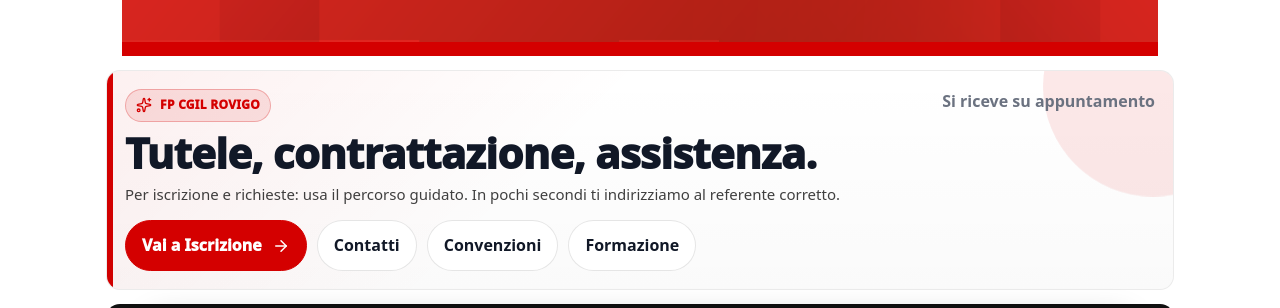
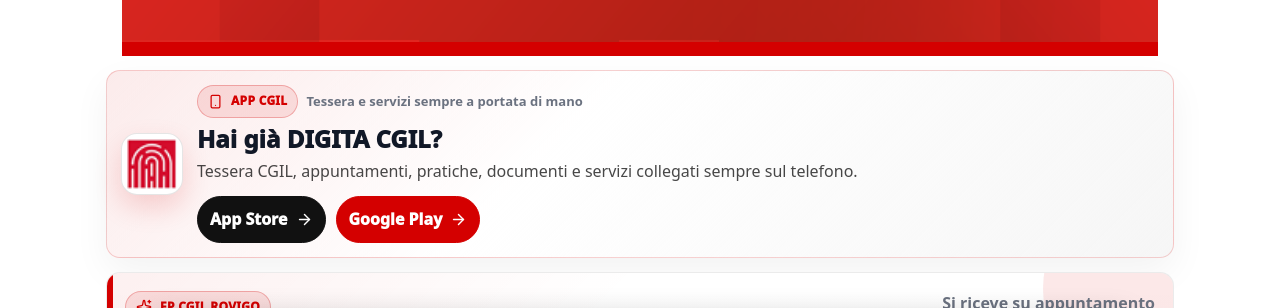
Before and after one commit to pasqualebrenga/fpcgilrovigo-web, a Next.js app: page / in a window 1280 px wide. Shown: the part 293-601 px from the top of the page. Built offline with nearby package versions, Linux system fonts and the light colour scheme; no server answers.

Commit message:
Aggiunge card DIGITA CGIL

```diff
--- a/app/api/chat/route.ts
+++ b/app/api/chat/route.ts
@@ -11,6 +11,9 @@ type ChatMessage = {
 
 const MODEL = process.env.OPENAI_MODEL || "gpt-5-mini";
 const MAX_MESSAGES = 8;
+const DIGITA_APP_STORE_URL = "https://apps.apple.com/it/app/digita-cgil/id1457216187";
+const DIGITA_PLAY_STORE_URL = "https://play.google.com/store/apps/details?id=it.digitacgil.app&hl=it";
+const DIGITA_SITE_URL = "https://www.digitacgil.it/";
 
 const SYSTEM_PROMPT = `
 Sei Quadrato Rosso, l'assistente digitale di FP CGIL Rovigo.
@@ -139,8 +142,12 @@ async function fallbackAnswer(messages: ChatMessage[]) {
     return formatConventionAnswer(conventionMatches);
   }
 
-  if (last.includes("iscriv") || last.includes("tessera")) {
+  if (last.includes("iscriv")) {
     return `Per iscriverti puoi partire da /iscrizione: il percorso ti indirizza al referente più adatto. Se preferisci parlare con la sede, chiama ${officialContacts.phone} oppure scrivi a ${officialContacts.email}.`;
+  }
+
+  if (normalizedLast.includes("digita") || normalizedLast.includes("app cgil") || normalizedLast.includes("tessera") || normalizedLast.includes("inca") || normalizedLast.includes("caaf")) {
+    return `Per tessera digitale, pratiche, documenti, appuntamenti e servizi collegati puoi usare DIGITA CGIL. Sito ufficiale: ${DIGITA_SITE_URL} App Store: ${DIGITA_APP_STORE_URL} Google Play: ${DIGITA_PLAY_STORE_URL}`;
   }
 
   if (normalizedLast.includes("news") || normalizedLast.includes("notizie") || normalizedLast.includes("novita") || normalizedLast.includes("ultime")) {
--- a/app/page.tsx
+++ b/app/page.tsx
@@ -9,6 +9,7 @@ import {
   MapPin,
   Sparkles,
   Dot,
+  Smartphone,
 } from "lucide-react";
 import { getFpHomepageNews, fpSources } from "../lib/fpnews";
 
@@ -16,6 +17,9 @@ import { getFpHomepageNews, fpSources } from "../lib/fpnews";
 export const revalidate = 86400;
 
 const FP_RED = "#d40000";
+const DIGITA_APP_STORE_URL = "https://apps.apple.com/it/app/digita-cgil/id1457216187";
+const DIGITA_PLAY_STORE_URL = "https://play.google.com/store/apps/details?id=it.digitacgil.app&hl=it";
+const DIGITA_SITE_URL = "https://www.digitacgil.it/";
 
 type NewsItem = {
   title: string;
@@ -86,6 +90,86 @@ function ChipLink({
       {children}
       <ArrowRight size={18} />
     </a>
+  );
+}
+
+function DigitaCgilCard() {
+  return (
+    <section
+      aria-label="DIGITA CGIL"
+      style={{
+        borderRadius: 14,
+        border: "1px solid rgba(212,0,0,0.18)",
+        background: "linear-gradient(135deg, rgba(212,0,0,0.08) 0%, #fff 42%, rgba(0,0,0,0.035) 100%)",
+        padding: 14,
+        display: "grid",
+        gridTemplateColumns: "auto 1fr",
+        gap: 14,
+        alignItems: "center",
+        boxShadow: "0 14px 36px rgba(0,0,0,0.05)",
+      }}
+    >
+      <a
+        href={DIGITA_SITE_URL}
+        target="_blank"
+        rel="noreferrer"
+        aria-label="Apri DIGITA CGIL"
+        style={{
+          width: 62,
+          height: 62,
+          borderRadius: 16,
+          background: "#fff",
+          border: "1px solid rgba(0,0,0,0.10)",
+          display: "inline-flex",
+          alignItems: "center",
+          justifyContent: "center",
+          boxShadow: "0 12px 28px rgba(212,0,0,0.16)",
+          overflow: "hidden",
+        }}
+      >
+        <Image src="/images/brand/digita-cgil-icon.png" alt="" width={50} height={50} sizes="50px" />
+      </a>
+
+      <div style={{ minWidth: 0 }}>
+        <div style={{ display: "flex", gap: 8, alignItems: "center", flexWrap: "wrap" }}>
+          <Pill>
+            <Smartphone size={15} /> App CGIL
+          </Pill>
+          <span className="muted" style={{ fontSize: 13, fontWeight: 850 }}>
+            Tessera e servizi sempre a portata di mano
+          </span>
+        </div>
+
+        <h2 style={{ margin: "8px 0 0", fontSize: 24, lineHeight: 1.08, letterSpacing: 0, fontWeight: 950 }}>
+          Hai già DIGITA CGIL?
+        </h2>
+
+        <p style={{ margin: "8px 0 0", color: "rgba(0,0,0,0.72)", lineHeight: 1.45, maxWidth: 900 }}>
+          Tessera CGIL, appuntamenti, pratiche, documenti e servizi collegati sempre sul telefono.
+        </p>
+
+        <div style={{ display: "flex", gap: 10, flexWrap: "wrap", marginTop: 13 }}>
+          <a
+            className="btn"
+            href={DIGITA_APP_STORE_URL}
+            target="_blank"
+            rel="noreferrer"
+            style={{ borderRadius: 999, padding: "10px 12px", fontWeight: 950, background: "#111", color: "#fff", borderColor: "#111" }}
+          >
+            App Store <ArrowRight size={17} />
+          </a>
+          <a
+            className="btn"
+            href={DIGITA_PLAY_STORE_URL}
+            target="_blank"
+            rel="noreferrer"
+            style={{ borderRadius: 999, padding: "10px 12px", fontWeight: 950, background: FP_RED, color: "#fff", borderColor: FP_RED }}
+          >
+            Google Play <ArrowRight size={17} />
+          </a>
+        </div>
+      </div>
+    </section>
   );
 }
 
@@ -277,6 +361,8 @@ export default async function HomePage() {
           </div>
         </div>
       </section>
+
+      <DigitaCgilCard />
 
       {/* HERO */}
       <div
--- a/lib/siteKnowledge.ts
+++ b/lib/siteKnowledge.ts
@@ -273,6 +273,13 @@ ${categoryText}
 Formazione:
 - Portale esterno: https://fpformazione.it/
 
+DIGITA CGIL:
+- Sito ufficiale: https://www.digitacgil.it/
+- App Store: https://apps.apple.com/it/app/digita-cgil/id1457216187
+- Google Play: https://play.google.com/store/apps/details?id=it.digitacgil.app&hl=it
+- Serve per consultare la tessera CGIL, gestire appuntamenti, pratiche e documenti, comunicare con la CGIL e accedere ai servizi collegati.
+- Se l'utente chiede tessera digitale, app CGIL, servizi INCA/CAAF o documenti/pratiche da mobile, suggerisci DIGITA CGIL e i link di download.
+
 RSU:
 - Pagina interna: /rsu
 - Usa /rsu quando l'utente chiede cosa sono le RSU, come candidarsi, chi e il proprio delegato, programma RSU, materiali o elezioni RSU.
```
Also changed, not shown: public/images/brand/digita-cgil-icon.png (added).
